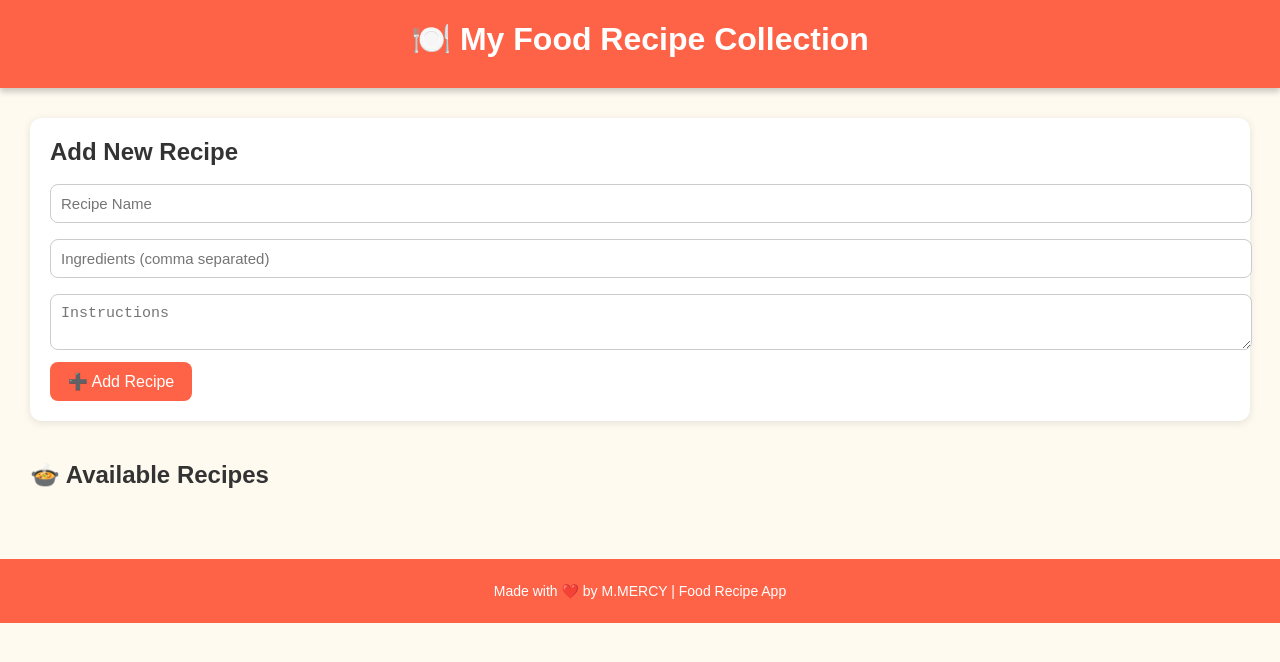
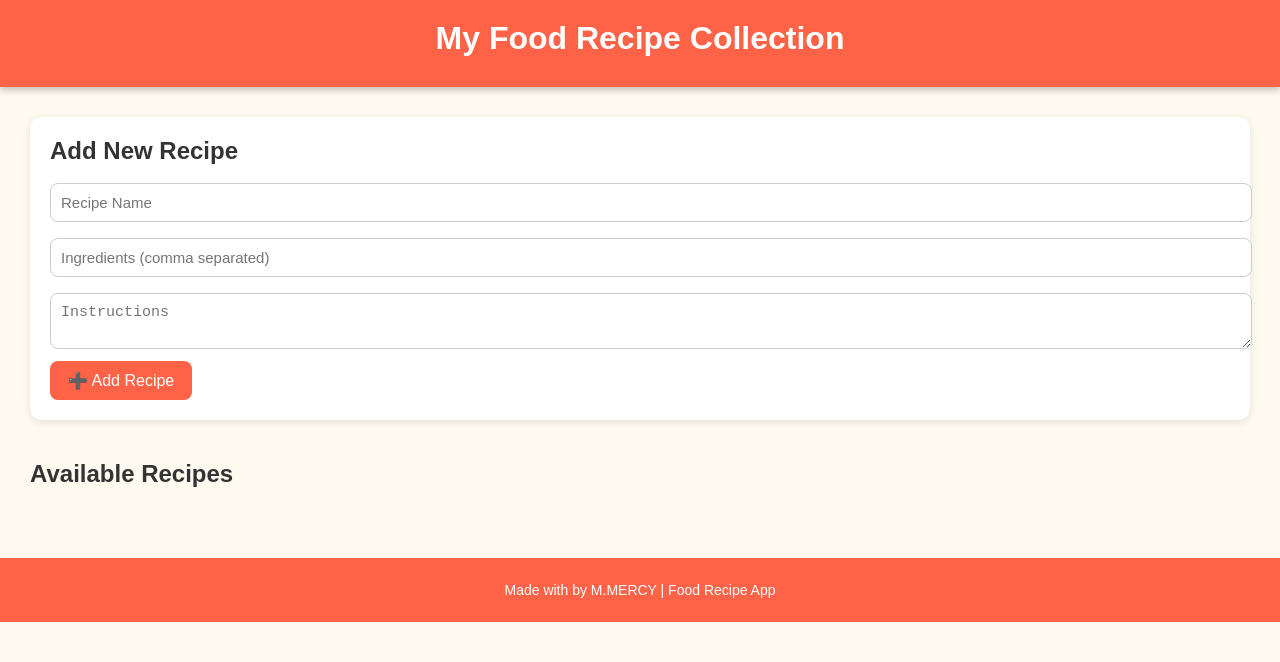
Before and after one commit to MercyM171/Ex-10, a website: page index.html in a window 1280 px wide. Drawn offline with Linux system fonts and the light colour scheme; no server answers.

Commit message:
Update index.html

```diff
--- a/index.html
+++ b/index.html
@@ -3,12 +3,12 @@
 <head>
   <meta charset="UTF-8" />
   <meta name="viewport" content="width=device-width, initial-scale=1.0" />
-  <title>🍳 Food Recipe App</title>
+  <title> Food Recipe App</title>
   <link rel="stylesheet" href="style.css" />
 </head>
 <body>
   <header>
-    <h1>🍽️ My Food Recipe Collection</h1>
+    <h1>  My Food Recipe Collection</h1>
   </header>
 
   <main>
@@ -21,13 +21,13 @@
     </section>
 
     <section id="recipe-list">
-      <h2>🍲 Available Recipes</h2>
+      <h2>  Available Recipes</h2>
       <div id="recipesContainer" class="grid-container"></div>
     </section>
   </main>
 
   <footer>
-    <p>Made with ❤️ by M.MERCY | Food Recipe App</p>
+    <p>Made with by M.MERCY | Food Recipe App</p>
   </footer>
 
   <script src="script.js"></script>
```
